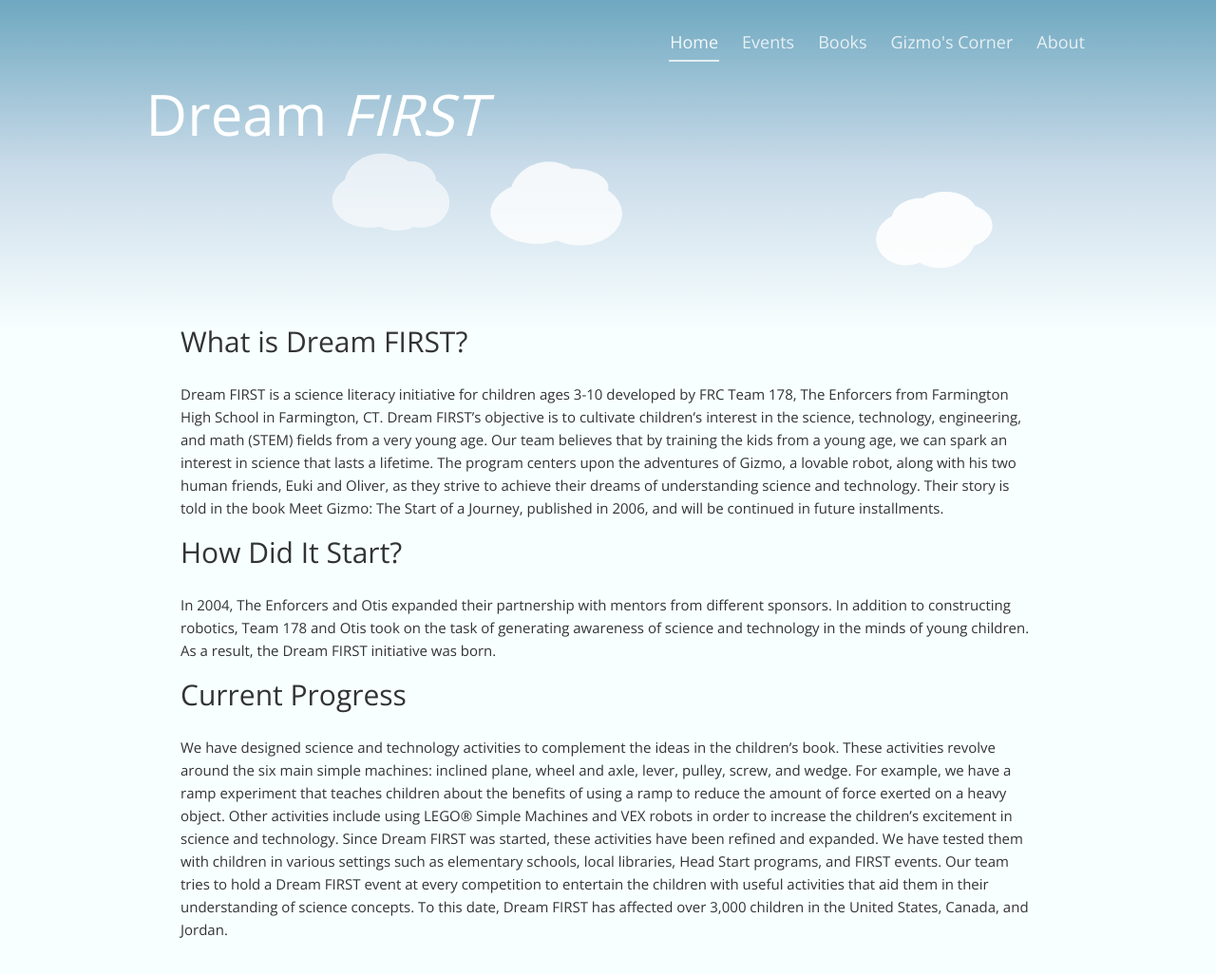
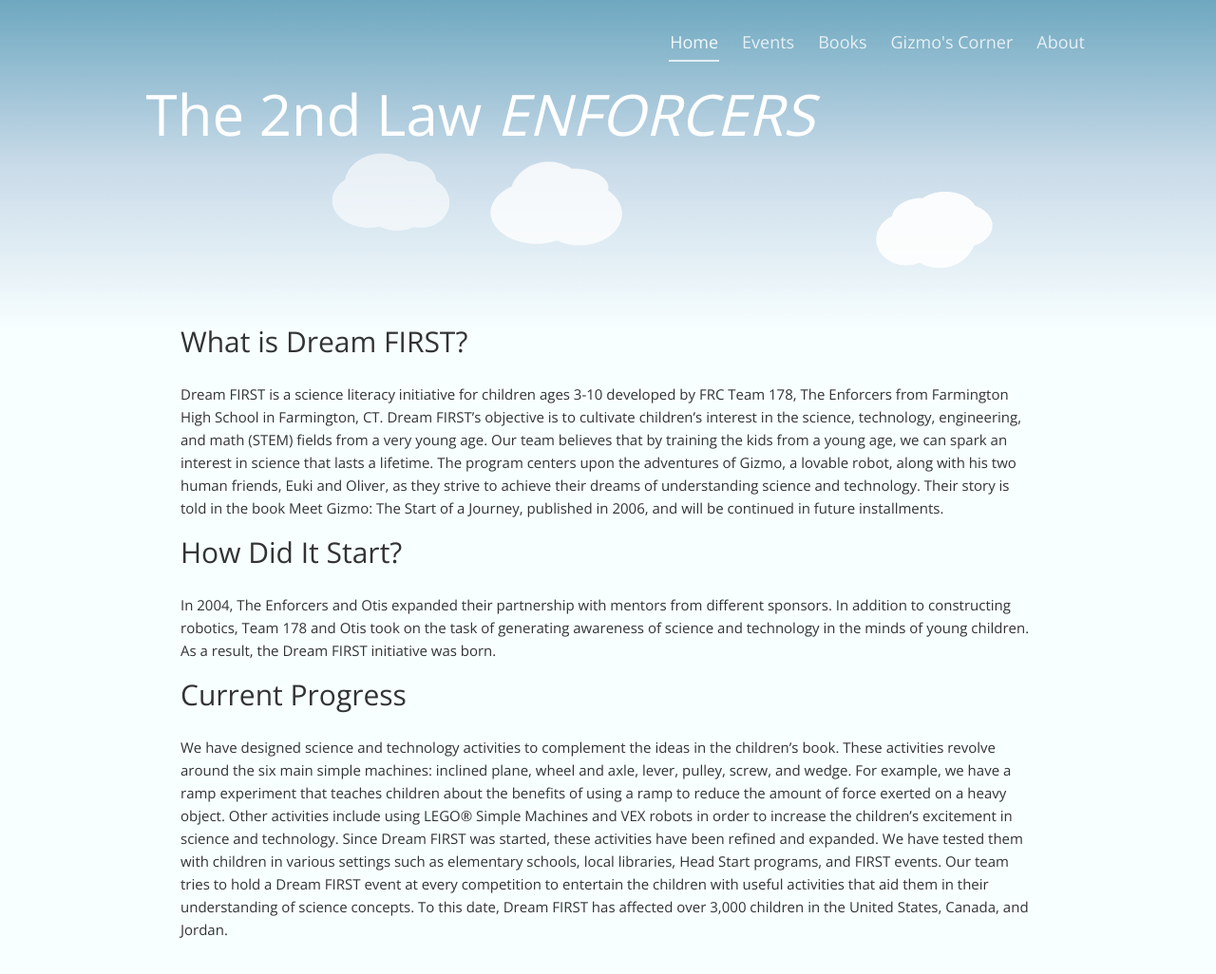
Before and after one commit to team178/team178.github.io, a Jekyll site: the page built from index.md, in a window 1280 px wide. Shown: the whole page at 95% size. Built offline with Jekyll 4.4.1, drawn with Linux system fonts in a browser that asks for light colours; nearby versions of some CDN libraries.

Commit message:
Updated Headers and Ttitle.

```diff
--- a/_config.yml
+++ b/_config.yml
@@ -1,4 +1,4 @@
 encoding: utf-8
 prose:
   media: "files"
-  siteurl: "http://dreamfirst.github.io"
+  siteurl: "http://team178.github.io"
--- a/_includes/header.html
+++ b/_includes/header.html
@@ -1,5 +1,5 @@
 <div id="header">
-  <h1>Dream <span id="first">FIRST</span></h1>
+  <h1>The 2nd Law <span id="first">ENFORCERS</span></h1>
   <div id="menu-toggle"></div>
   <nav>
     <ul id="nav">
```
Also changed, not shown: README.md.
